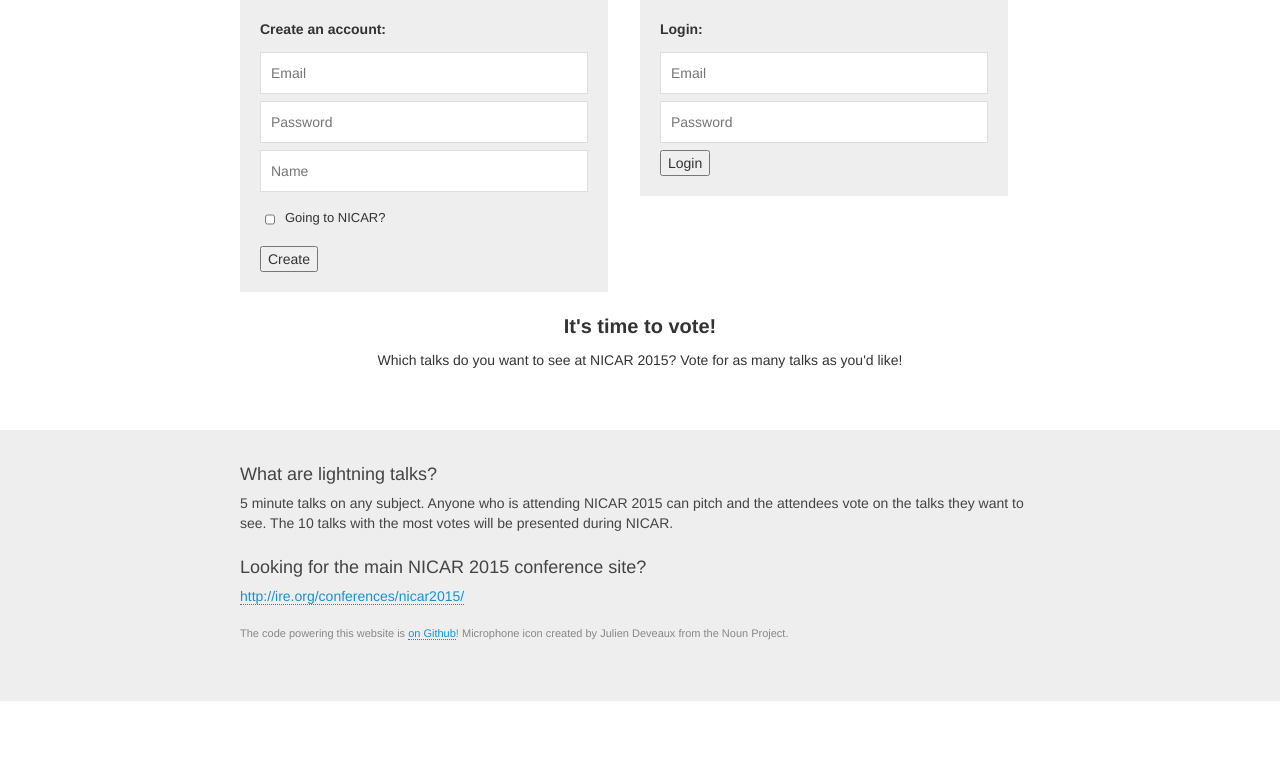
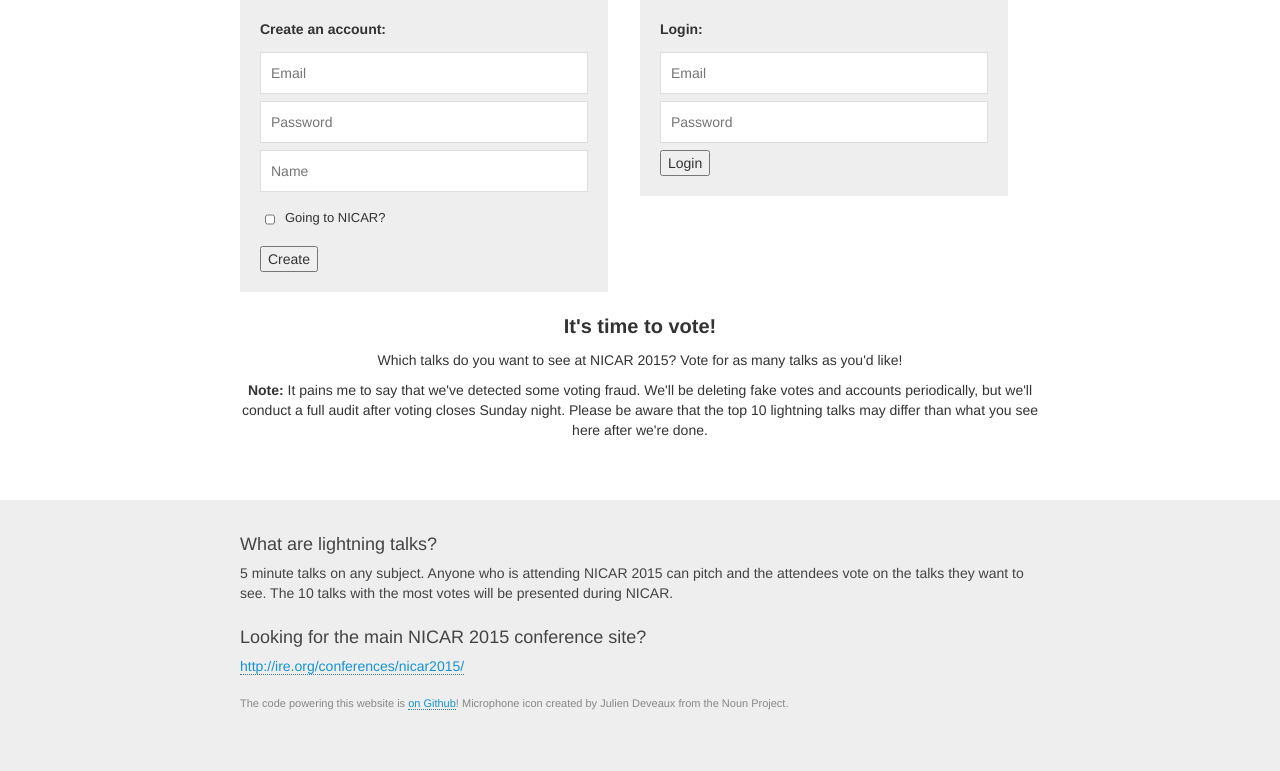
Before and after one commit to ireapps/lightning-talks, a Flask app: template templates/session_list.html in a window 1280 px wide. Shown: the part 274-1045 px from the top of the page. Before the commit the page ends 975 px from the top, so only its background shows below. Run offline with Flask 2, Linux system fonts and the light colour scheme; the template is opened without the code that fills it, so the values that code supplies are empty; some libraries are stand-ins or nearby versions.

Commit message:
voting fraud message

```diff
--- a/templates/session_list.html
+++ b/templates/session_list.html
@@ -5,6 +5,7 @@
 <div class="all-sessions row">
     <p class="instructions time">It's time to vote!</p>
     <p class="instructions">Which talks do you want to see at NICAR 2015? Vote for as many talks as you'd like!</p>
+    <p class="instructions"><strong>Note:</strong> It pains me to say that we've detected some voting fraud. We'll be deleting fake votes and accounts periodically, but we'll conduct a full audit after voting closes Sunday night. Please be aware that the top 10 lightning talks may differ than what you see here after we're done.</p>
     {% for session in sessions %}
     <div class="session unvoted cf" id="{{ session._id }}" data-title="{{ session.title }}" data-votes="{{ session.votes }}">
         <div class="votes-box">
```
